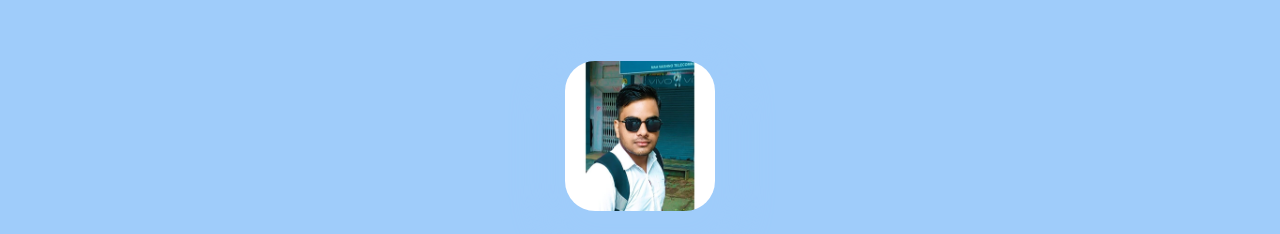
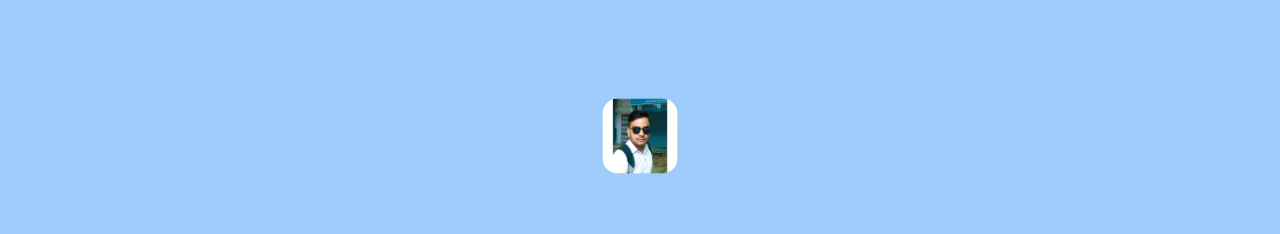
Before and after one commit to SanchitYadav2005/sanchtiyadav.codes.github.io, a plain HTML site: page index.html in a window 1280 px wide. In both pictures the pointer is over the picture 640 px from the left and 185 px from the top of the page. Shown: the part 49-283 px from the top of the page. Drawn offline with Linux system fonts and the light colour scheme.

Commit message:
added some more style

```diff
--- a/style.css
+++ b/style.css
@@ -41,8 +41,8 @@
     transition: all 0.6s;
 }
 .home img:active{
-    transform: rotate(0.5turn);
+    transform: scale(20px,30px);
 }
-/* .home img:hover{
-    transform: rotate(0.5turn) rotate(0.5turn);
-} */
+.home img:hover{
+    transform: scale(0.5) rotate(1turn);
+}
```
